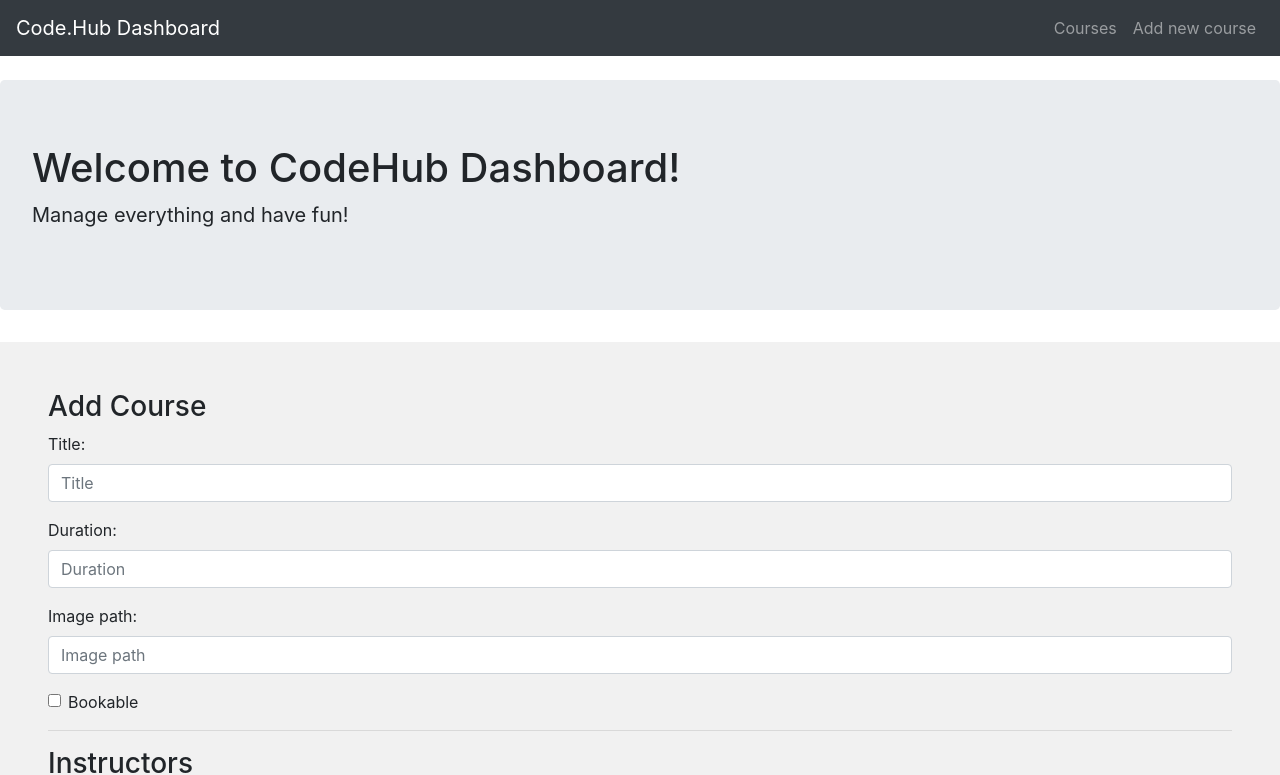
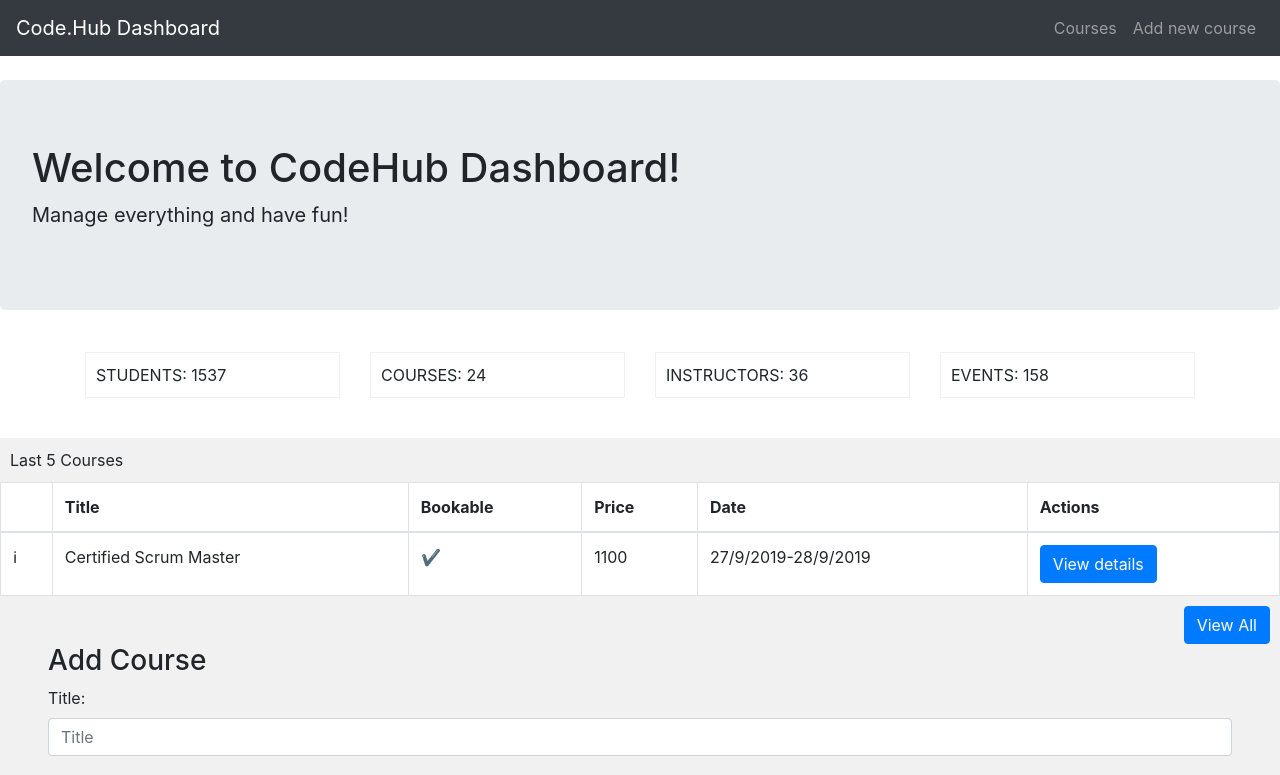
Before and after one commit to KonstantinosNikopoulos/CodeHub-Project, a React (Create React App) app: page / in a window 1280 px wide. Shown: the top 775 px of the page. Built offline with nearby package versions, Linux system fonts and the light colour scheme.

Commit message:
first page

```diff
--- a/src/components/AddCourse.js
+++ b/src/components/AddCourse.js
@@ -79,7 +79,7 @@ function AddCourse() {
             <hr/>
 
             <Form.Group>
-               <Button class="btn btn-primary"> Add Course</Button>
+               <Button class="btn btn-primary float-right"> Add Course</Button>
             </Form.Group>
 
 
--- /dev/null
+++ b/src/components/Dashboard.css
@@ -0,0 +1,17 @@
+.stat{
+    border: 1px solid #f1f1f1;
+    margin: 10px 0 40px 0;
+    padding: 10px;
+}
+
+.last5{
+    background-color: #f1f1f1;
+    padding: 10px;
+}
+
+.viewall{
+    background-color: #f1f1f1;
+    padding: 10px;
+    margin-top: 0px;
+    float: right;
+}
--- a/src/components/Dashboard.js
+++ b/src/components/Dashboard.js
@@ -4,7 +4,12 @@ import "bootstrap/dist/css/bootstrap.min.css";
 import Navbar from "react-bootstrap/Navbar";
 import Nav from "react-bootstrap/Nav";
 import Jumbotron from "react-bootstrap/Jumbotron";
-
+import Col from 'react-bootstrap/Col';
+import Container from 'react-bootstrap/Container';
+import Row from 'react-bootstrap/Row';
+import Table from 'react-bootstrap/Table';
+import Button from 'react-bootstrap/Button';
+import './Dashboard.css'
 
 const Navigation = () => {
     return (
@@ -28,7 +33,53 @@ const Welcome = () => {
     )
 }
 
+const Stats = () => {
+    return (
+      <React.Fragment>
+        <Container>
+            <Row>
+                <Col><div className="stat">STUDENTS: 1537</div></Col>
+                <Col><div className="stat">COURSES: 24</div></Col>
+                <Col><div className="stat">INSTRUCTORS: 36</div></Col>
+                <Col><div className="stat">EVENTS: 158</div></Col>
+            </Row>
+        </Container>
+      </React.Fragment>
+    );
+}
 
+const Last5 = () => {
+    return (
+      <React.Fragment>
+        <div className="last5">Last 5 Courses</div>
+        <Table bordered hover style={{marginBottom : "0px"}}>
+            <thead>
+                <tr>
+                <th></th>
+                <th>Title</th>
+                <th>Bookable</th>
+                <th>Price</th>
+                <th>Date</th>
+                <th>Actions</th>
+                </tr>
+            </thead>
+            <tbody>
+                <tr>
+                <td>&#8505;</td>
+                <td>Certified Scrum Master</td>
+                <td>&#10004;</td>
+                <td>1100</td>
+                <td>27/9/2019-28/9/2019</td>
+                <td><Button variant="primary">View details</Button>{' '}</td>
+                </tr>
+            </tbody>
+        </Table>
+        <div className="viewall">
+            <Button class="btn btn-primary">View All</Button>
+        </div>
+      </React.Fragment>
+    );
+}
 
 
 function Dashboard () {
@@ -36,6 +87,8 @@ function Dashboard () {
         <React.Fragment>
             <Navigation />
             <Welcome />
+            <Stats/>
+            <Last5/>
          </React.Fragment>
     )
 }
```
